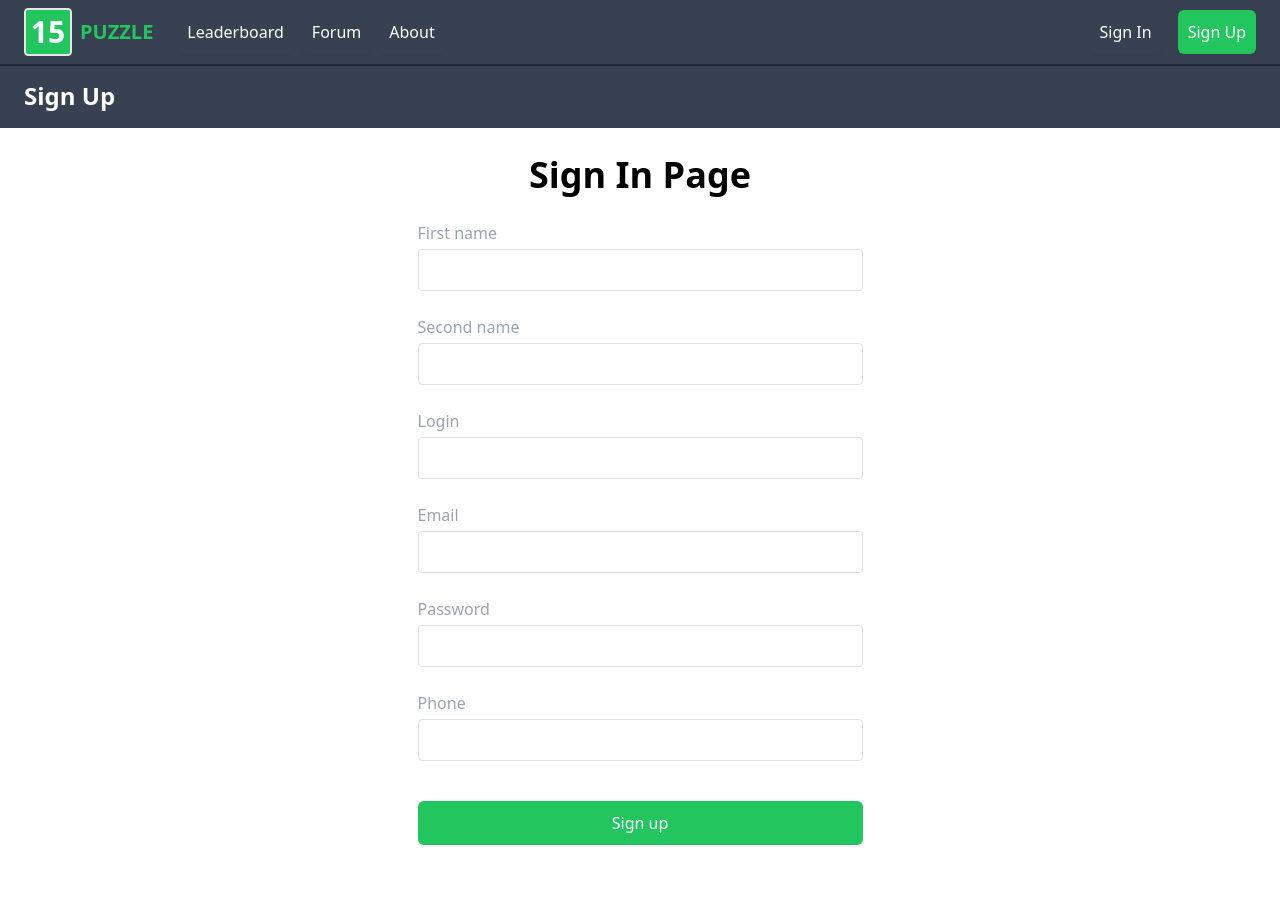
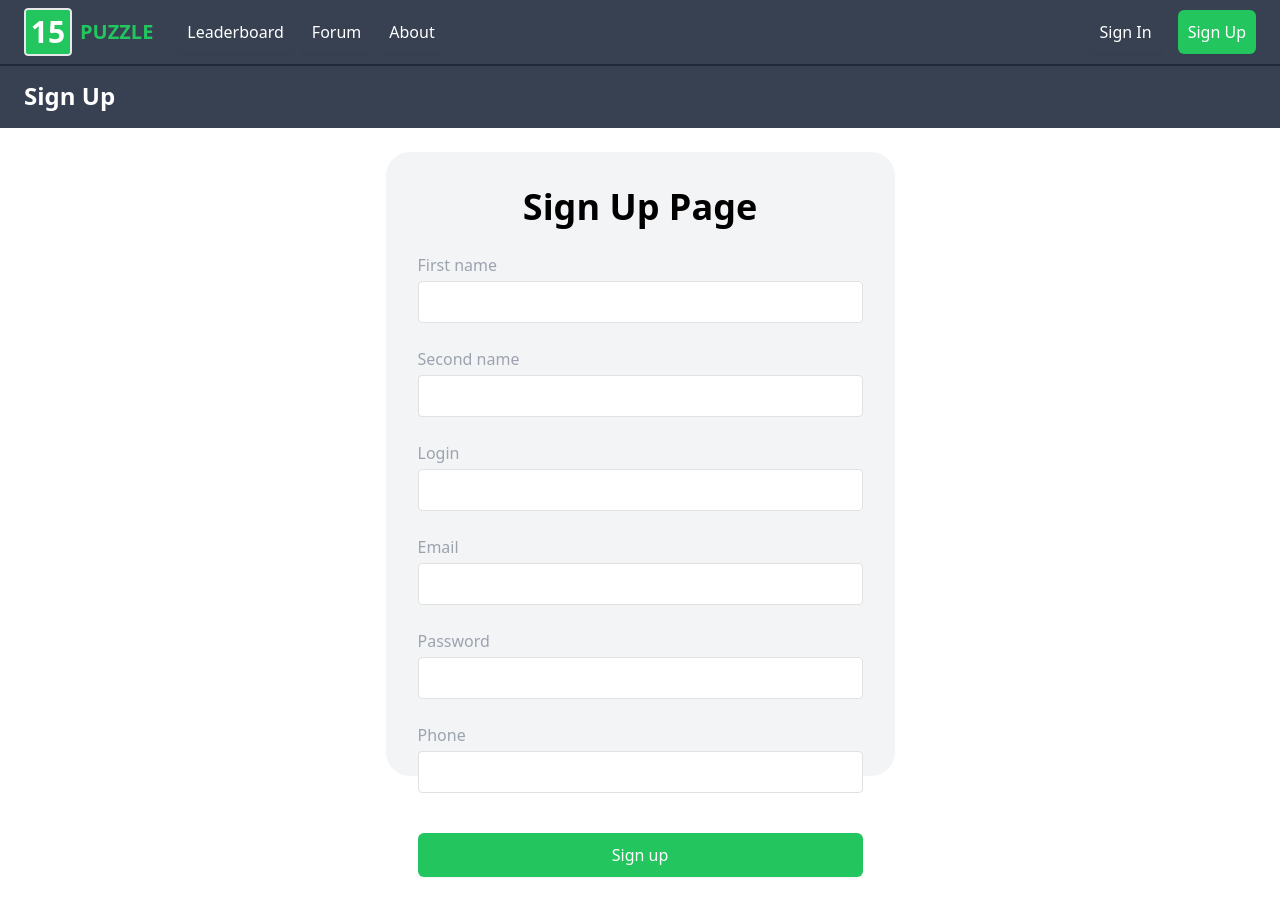
Before and after one commit to anikogo/practicum_15puzzle_babylon, a React app: page /signup in a window 1280 px wide. Shown: the top 916 px of the page. Built offline with nearby package versions, Linux system fonts and the light colour scheme; the HTML template or start-up script is replaced by a standard one; what tailwindcss-border-gradients would draw is missing.

Commit message:
SignIn & SignUp pages: * default values * signup form styles

```diff
--- a/src/pages/signin.tsx
+++ b/src/pages/signin.tsx
@@ -34,7 +34,12 @@ const inputs = [
 ];
 
 export default function SignInPage() {
-  const { control, handleSubmit } = useForm<FormPayload>();
+  const { control, handleSubmit } = useForm<FormPayload>({
+    defaultValues: {
+      login: '',
+      password: '',
+    },
+  });
 
   const onSubmit = handleSubmit((data) => {
     console.log(data);
--- a/src/pages/signup.tsx
+++ b/src/pages/signup.tsx
@@ -78,15 +78,25 @@ const inputs = [
 ];
 
 export default function SignUpPage() {
-  const { control, handleSubmit } = useForm<FormPayload>();
+  const { control, handleSubmit } = useForm<FormPayload>({
+    defaultValues: {
+      first_name: '',
+      second_name: '',
+      login: '',
+      email: '',
+      password: '',
+      phone: '',
+    },
+  });
 
   const onSubmit = handleSubmit((data) => {
     console.log(data);
   });
   return (
-    <Content heading="Sign Up">
-      <h1 className="font-bold leading-tight  text-4xl text-center mb-6">Sign In Page</h1>
-      <form onSubmit={onSubmit} className="rounded-xl bg-white w-[445px] grid">
+    <Content heading="Sign Up" className="h-[calc(100vh_-_128px)] w-full flex">
+      <div className="rounded-3xl bg-gray-100 w-max h-full p-8 m-auto">
+        <h1 className="font-bold leading-tight  text-4xl text-center mb-6">Sign Up Page</h1>
+        <form onSubmit={onSubmit} className="w-[445px] grid">
           {inputs.map((input) => (
             <Controller
               key={input.name}
@@ -113,6 +123,7 @@ export default function SignUpPage() {
             <span>Sign up</span>
           </Button>
         </form>
+      </div>
     </Content>
   );
 }
```
Lines whose indentation alone changed are shown as unchanged.
